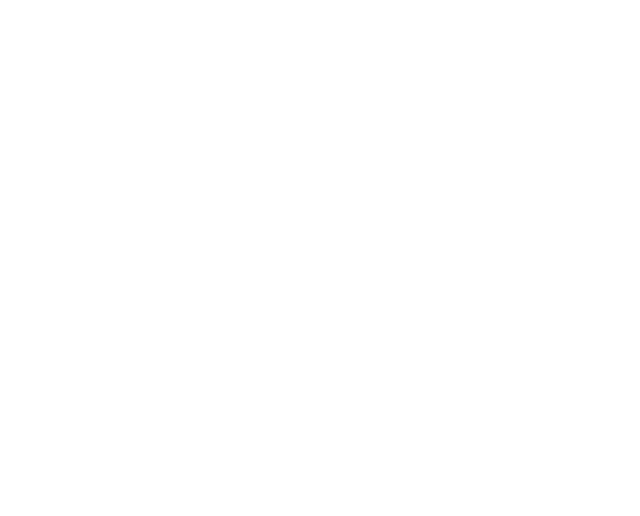
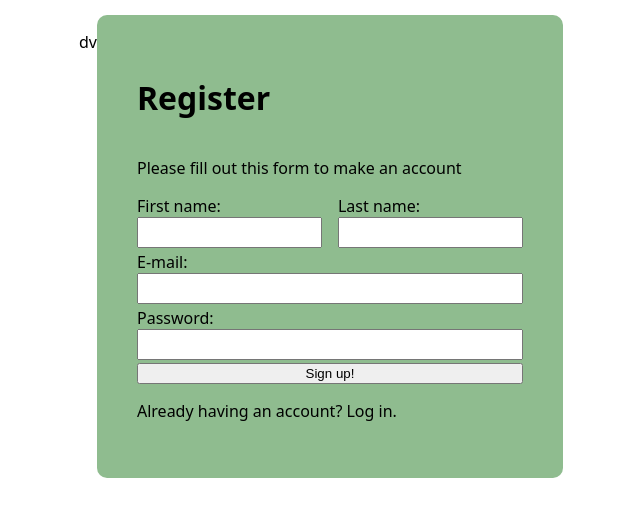
Before and after one commit to markusol00/Country_Explorer, a React (Vite) app in the folder frontend/: page /register in a window 1280 px wide. Before the commit this address had no page. Shown: the top 516 px of the page, without its empty margins (319-959 px from the left). Built offline with nearby package versions, Linux system fonts and the light colour scheme.

Commit message:
Designed and creatd login form
+Created the file RegisterPage.tsx and HTML for loginform
+Created the file RegisterPage.css with styling for the RegisterPage.css
+Added route for RegisterPage.tsx in the file App.tsx

```diff
--- a/frontend/src/App.tsx
+++ b/frontend/src/App.tsx
@@ -6,6 +6,7 @@
 import LoginPage from "./pages/LoginPage";
 import AboutPage from "./pages/AboutPage/AboutPage";
 import MyCountriesPage from "./pages/MyCountriesPage/MyCountriesPage";
+import RegisterPage from "./pages/RegisterPage/RegisterPage";
 
 function App() {
   return (
@@ -13,6 +14,7 @@
       <Routes>
         <Route path="/" element={<LoginPage />} />
         <Route path="/about" element={<AboutPage />} />
+        <Route path="/register" element={<RegisterPage />} />
         <Route element={<MainLayout />}>
           <Route path="/countries" element={<CountryListPage />} />
           <Route
--- /dev/null
+++ b/frontend/src/pages/RegisterPage/RegisterPage.css
@@ -0,0 +1,28 @@
+.outerContainer{
+    display: flex;
+    justify-content: center;
+}
+.formContainer{
+    display: flex;
+    flex-direction: column;
+    background: darkseagreen;
+    padding: 2.5rem;
+    border-radius: 10px
+}
+
+
+.nameSection{
+    display: flex;
+      gap: 1rem;
+}
+.inputfield{
+    flex-direction: column;
+    display: flex;
+    margin-bottom: 1.5rem;
+
+}
+.inputfield input{
+    height: 25px;
+    flex-shrink: 0;
+
+}
--- /dev/null
+++ b/frontend/src/pages/RegisterPage/RegisterPage.tsx
@@ -0,0 +1,34 @@
+import "./RegisterPage.css";
+function RegisterPage() {
+  return (
+    <div className="outerContainer">
+      <p>dv</p>
+      <form className="formContainer">
+        <h1>Register </h1>
+        <p>Please fill out this form to make an account </p>
+        <section className="nameSection">
+          <div className="inputfield">
+            <label>First name:</label>
+            <input type="text" />
+          </div>
+          <div className="inputfield">
+            <label>Last name:</label>
+            <input type="text" />
+          </div>
+        </section>
+        <div className="inputfield">
+          <label>E-mail:</label>
+          <input type="text" />
+        </div>
+        <div className="inputfield">
+          <label>Password:</label>
+          <input type="password" />
+        </div>
+        <button>Sign up!</button>
+        <p>Already having an account? Log in.</p>
+      </form>
+    </div>
+  );
+}
+
+export default RegisterPage;
```
